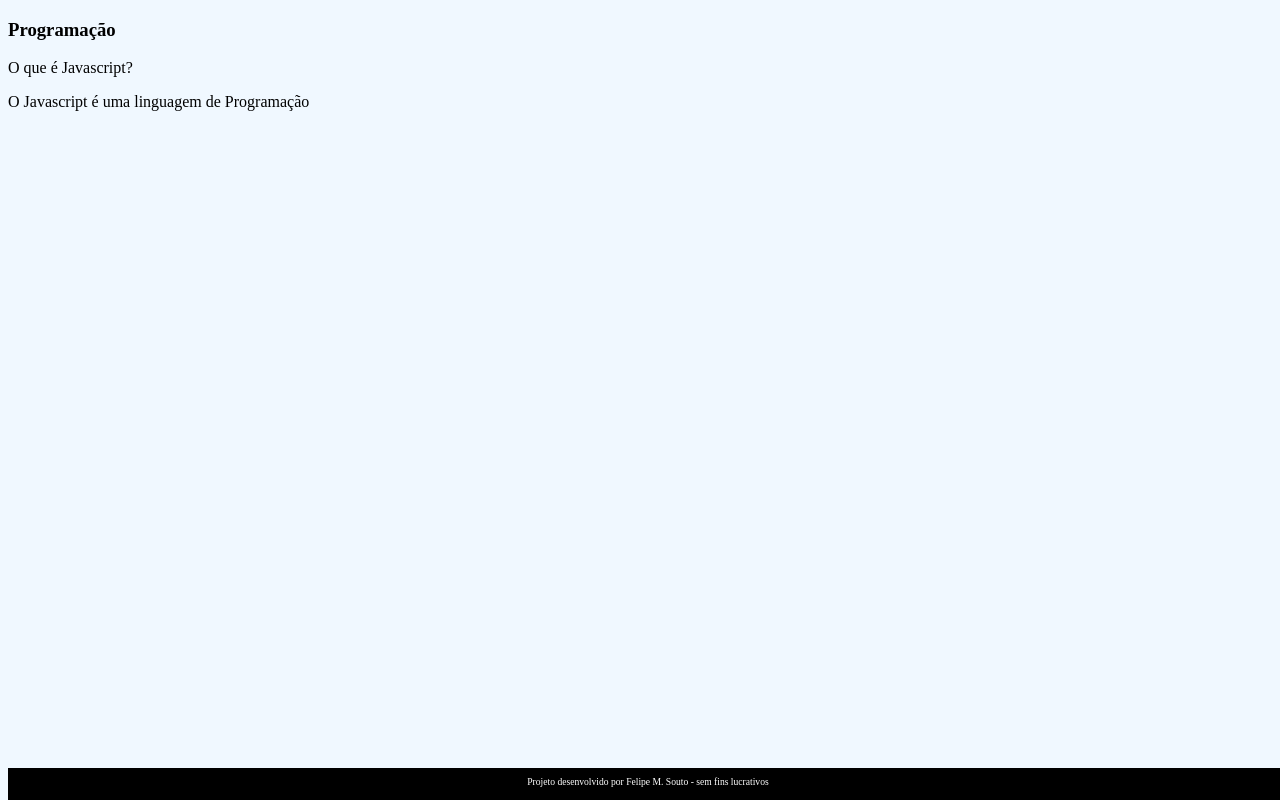
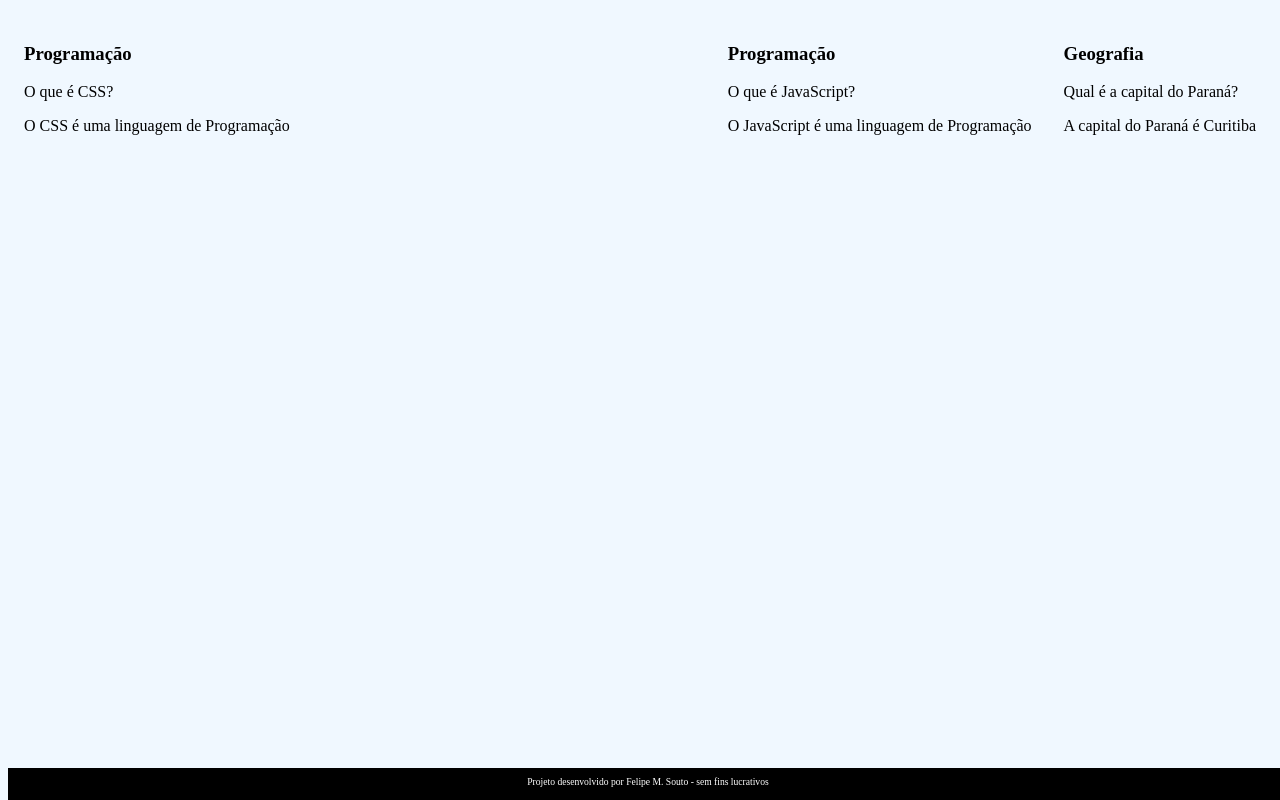
Before and after one commit to Flms1707/pardal, a plain HTML site: page index.html in a window 1280 px wide. Drawn offline with Linux system fonts and the light colour scheme; a web font is replaced by a local one.

Commit message:
Add files via upload

```diff
--- a/index.html
+++ b/index.html
@@ -16,13 +16,42 @@
            <div class="cartao_conteudo">
                <h3>Programação</h3>
            <div class = "cartao_conteudo_pergunta">
-       <p>O que é Javascript?</p>
+       <p>O que é CSS?</p>
       </div>
     <div class="cartao_conteudo_resposta">
-      <p>O Javascript é uma linguagem de Programação</p>
+      <p>O CSS é uma linguagem de Programação</p>
         </div>
       </div>
      </article>
+
+     <section id ="container">
+        <article class="cartao">
+          <div class="cartao_conteudo">
+              <h3>Programação</h3>
+          <div class = "cartao_conteudo_pergunta">
+      <p>O que é JavaScript?</p>
+     </div>
+   <div class="cartao_conteudo_resposta">
+     <p>O JavaScript é uma linguagem de Programação</p>
+       </div>
+     </div>
+    </article>
+
+     <section id ="container">
+        <article class="cartao">
+          <div class="cartao_conteudo">
+              <h3>Geografia</h3>
+          <div class = "cartao_conteudo_pergunta">
+      <p> Qual é a capital do Paraná?</p>
+     </div>
+   <div class="cartao_conteudo_resposta">
+     <p> A capital do Paraná é Curitiba</p>
+       </div>
+     </div>
+    </article>
+
+
+
     </section>
    </main>
     <footer>
--- a/style.css
+++ b/style.css
@@ -17,3 +17,22 @@ footer p {
    font-size: 0.6rem;
    margin-top: 0.5rem;
 }
+
+#container{
+  display: flex;
+}
+
+.cartao{
+   margin: 1rem 1rem ;
+   height: 20rem;
+   flex-grow: 1;
+   flex-basis: calc(33% - 6rem);
+}
+
+.cartao_conteudo h3{
+   background
+
+
+
+
+}
```
